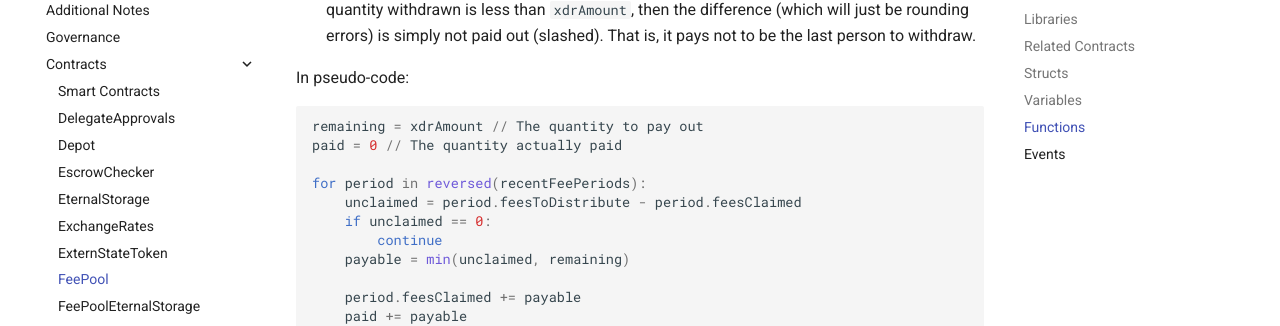
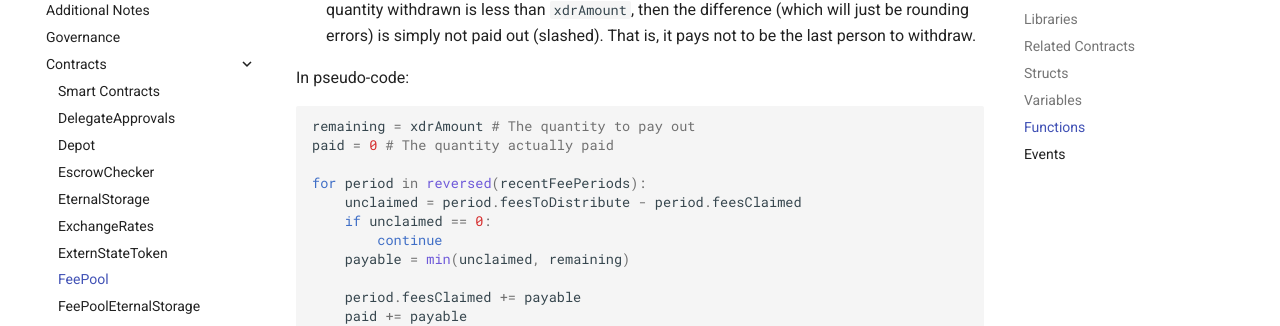
Before and after one commit to Synthetixio/synthetix, an MkDocs documentation site: the page built from docs/contracts/FeePool.md, in a window 1280 px wide and 900 px high, scrolled down 4478 px. Shown: the part 143-469 px from the top of the window. Built offline with MkDocs 1.6.1 and Material for MkDocs 9.7.7, drawn with Linux system fonts in a browser that asks for light colours; formulas are drawn with MathJax 3.

Commit message:
Python-style comments in pseudocode.

````diff
--- a/docs/contracts/FeePool.md
+++ b/docs/contracts/FeePool.md
@@ -101,8 +101,8 @@ struct FeePeriod {
 In pseudo-code:
 
 ```python
-remaining = xdrAmount // The quantity to pay out
-paid = 0 // The quantity actually paid
+remaining = xdrAmount # The quantity to pay out
+paid = 0 # The quantity actually paid
 
 for period in reversed(recentFeePeriods):
     unclaimed = period.feesToDistribute - period.feesClaimed
````
